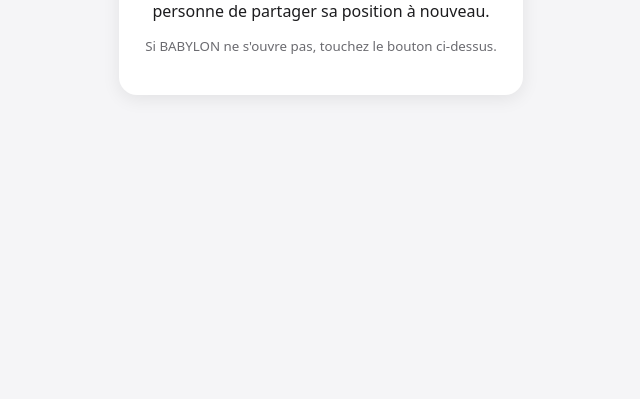
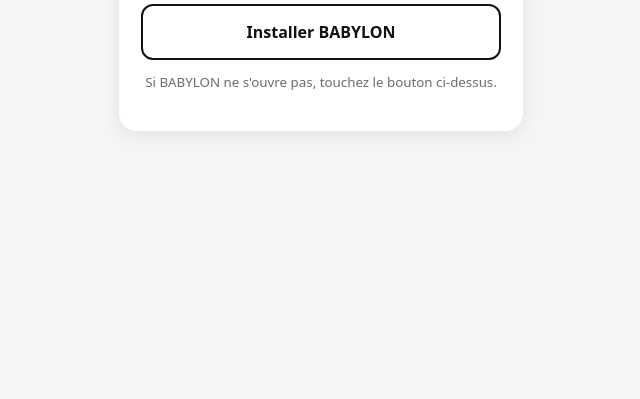
Before and after one commit to BABYLON-CI/babylon-lien, a plain HTML site: page index.html in a window 1280 px wide. Shown: the part 401-800 px from the top of the page, without its empty margins (319-959 px from the left). Drawn offline with Linux system fonts and the light colour scheme.

Commit message:
Add files via upload

```diff
--- a/index.html
+++ b/index.html
@@ -24,7 +24,7 @@
 </div>
 <script>
   // Lien pour installer BABYLON (a remplir plus tard). Laisser vide pour le moment.
-  var LIEN_INSTALLATION = '';
+  var LIEN_INSTALLATION = 'https://expo.dev/accounts/babylon-ci/projects/babylon/builds/a0d5d45d-0a91-467b-bc99-c3a69573457a';
   var PACKAGE_ANDROID = 'com.babylonci.babylon';
 
   var p = new URLSearchParams(location.search);
```
